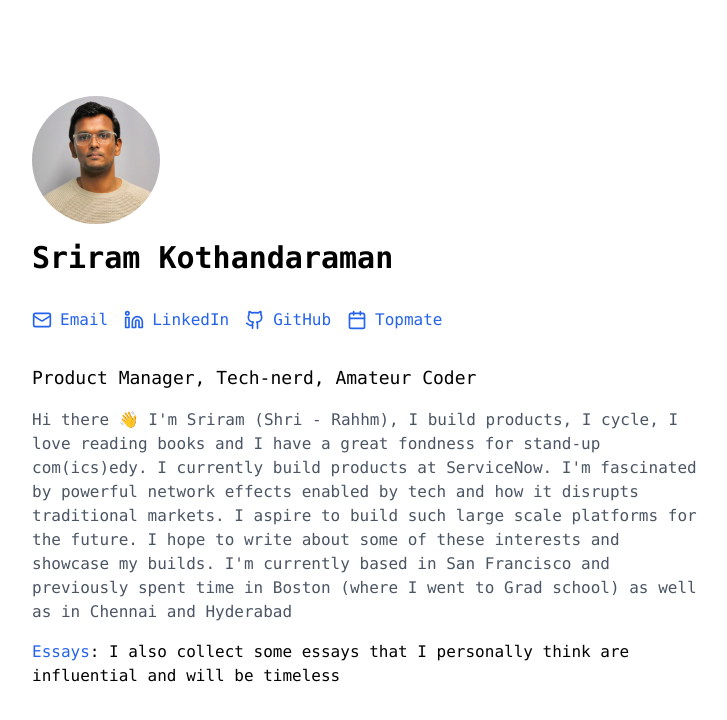
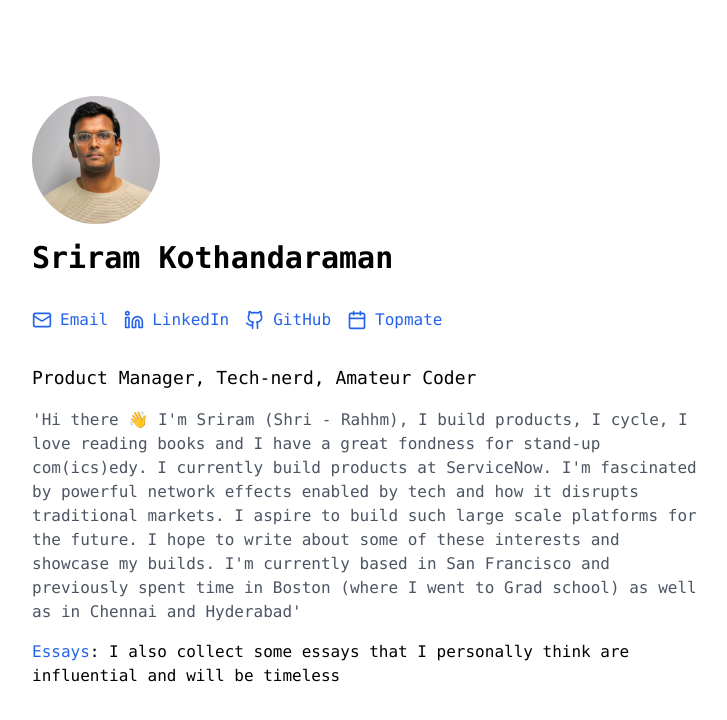
Before and after one commit to sriramkj07/Personalwebsite, a Next.js app: page / in a window 1280 px wide. Shown: the top 720 px of the page, without its empty margins (272-999 px from the left). Built offline with nearby package versions, Linux system fonts and the light colour scheme.

Commit message:
Update page.tsx

```diff
--- a/app/page.tsx
+++ b/app/page.tsx
@@ -47,7 +47,7 @@ export default function Home() {
           </p>
 
           <p style={{ whiteSpace: 'pre-line' }} className="text-gray-600">
-Hi there 👋
+'Hi there 👋
 
 I'm Sriram (Shri - Rahhm), I build products, I cycle, I love reading books and I have a great fondness for stand-up com(ics)edy.
 
@@ -57,7 +57,7 @@ I aspire to build such large scale platforms for the future.
 
 I hope to write about some of these interests and showcase my builds.
 
-I'm currently based in San Francisco and previously spent time in Boston (where I went to Grad school) as well as in Chennai and Hyderabad</p>
+I'm currently based in San Francisco and previously spent time in Boston (where I went to Grad school) as well as in Chennai and Hyderabad' </p>
 
           <div>
             <Link href="/essays" className="text-blue-600 hover:text-blue-800">Essays</Link>
```
